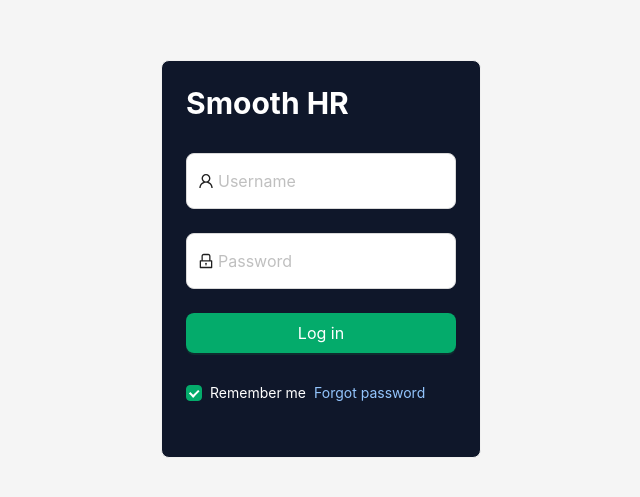
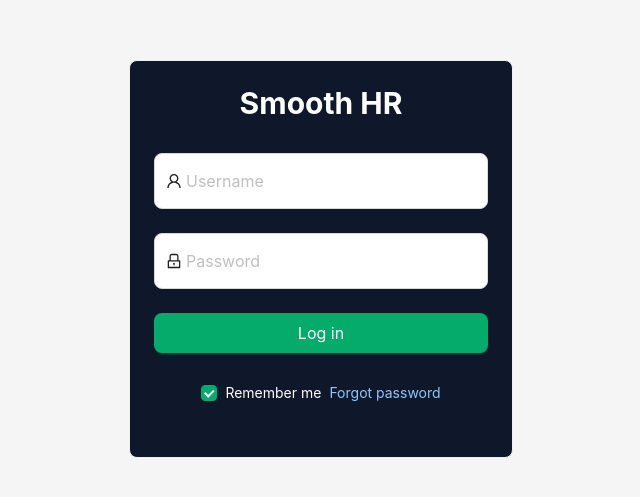
Before and after one commit to manpikingillz/fedhr-nextjs-antd, a Next.js app: page /login in a window 1280 px wide. Shown: the part 141-638 px from the top of the page, without its empty margins (319-959 px from the left). Built offline with nearby package versions, Linux system fonts and the light colour scheme.

Commit message:
center wording in login page card

```diff
--- a/src/app/login/page.tsx
+++ b/src/app/login/page.tsx
@@ -14,7 +14,7 @@ function Login() {
 
   return (
     <div className='bg-neutral-100 min-h-screen min-w-full flex justify-center items-center'>
-      <Card className='w-1/4 bg-slate-900'>
+      <Card className='w-96 bg-slate-900 text-center mx-auto'>
       <span className="font-bold text-3xl text-white mb-10">Smooth HR</span>
       <Form
         name="normal_login"
```
